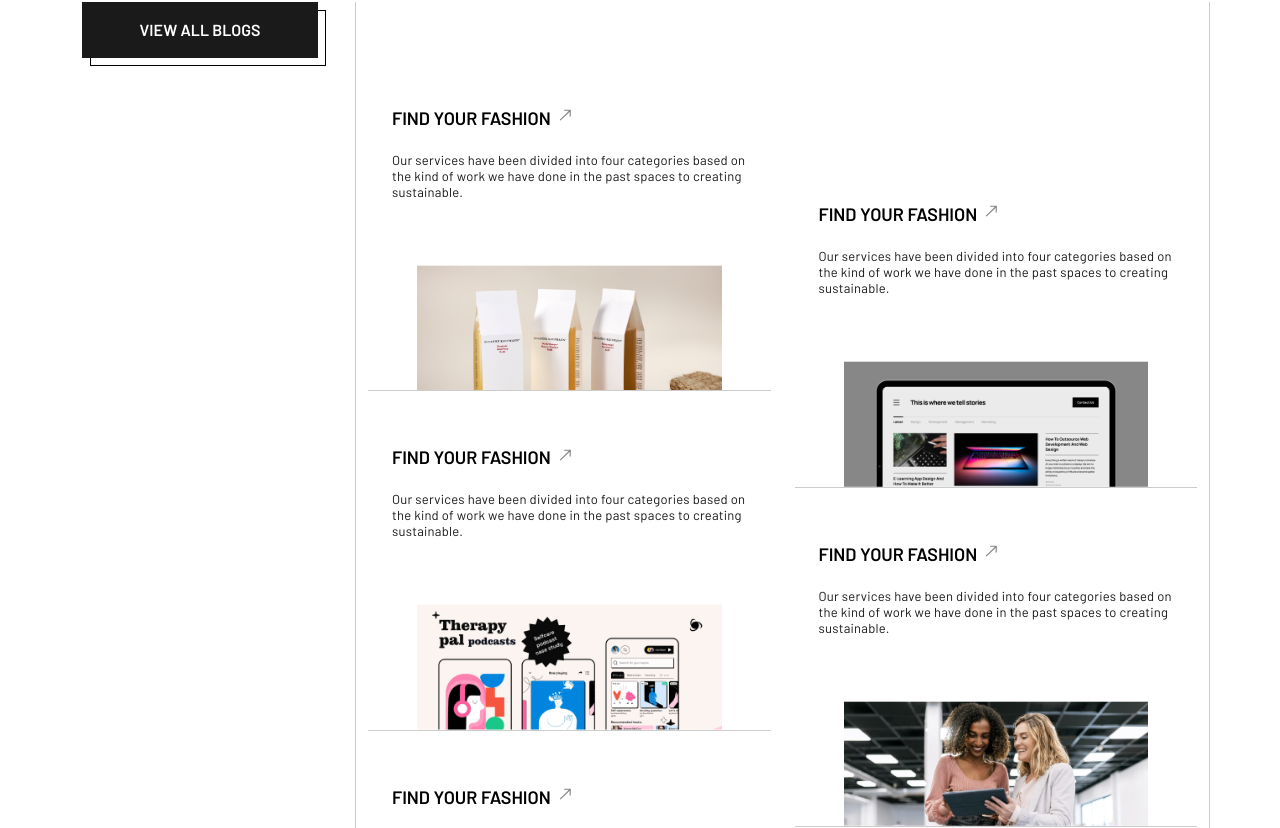
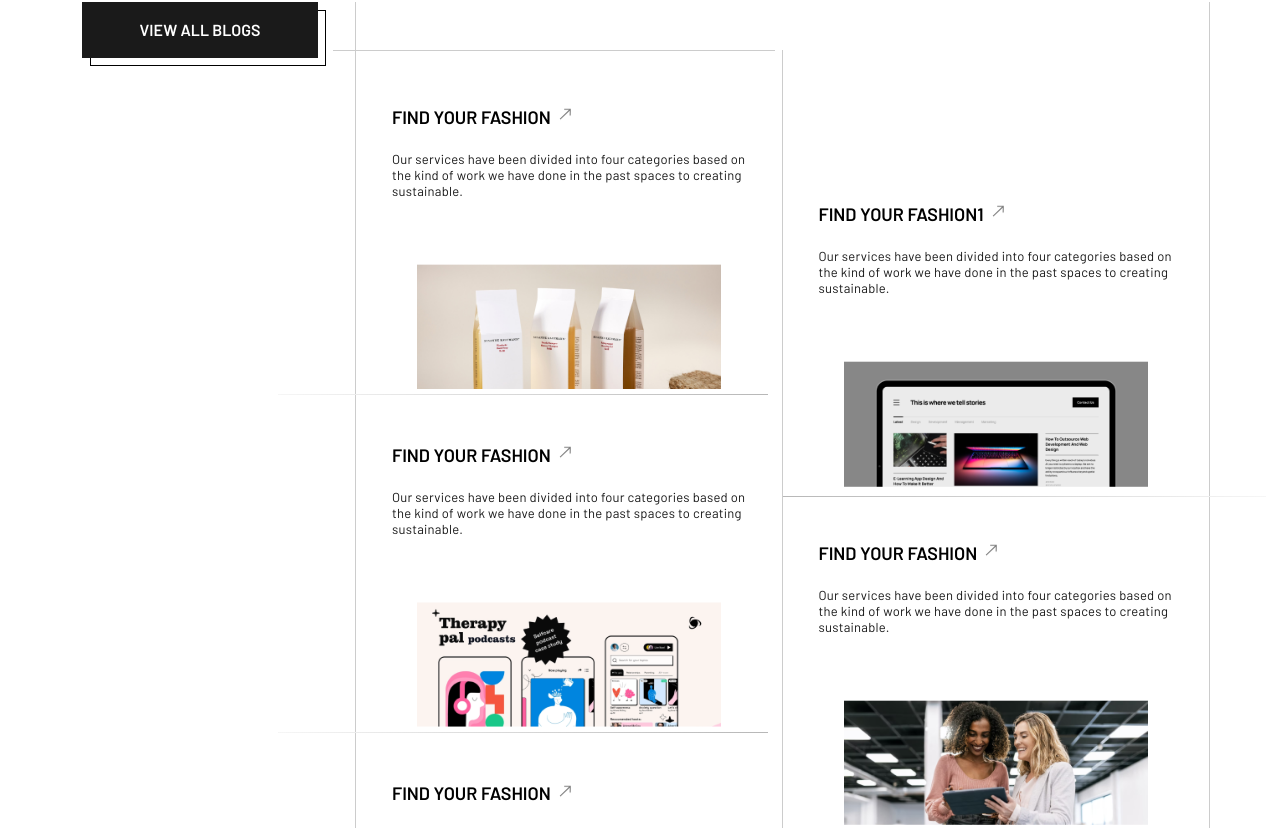
Before and after one commit to swap13-maker/The-Honest-Co, a React (Create React App) app: page / in a window 1280 px wide. Shown: the part 8752-9580 px from the top of the page. Built offline with nearby package versions, Linux system fonts and the light colour scheme; the HTML template or start-up script is replaced by a standard one.

Commit message:
added css for extra line

```diff
--- a/src/App.css
+++ b/src/App.css
@@ -214,6 +214,38 @@ h1 {
 .text-align-end {
   text-align: end;
 }
+.right_border {
+  border-right: 1px solid #ccc;
+}
+ .top_border {
+  border-top: 1px solid #ccc;
+  position: relative;
+  width: 110%;
+  left: -35px;
+  background: -o-linear-gradient(left, #000, transparent);
+  background: -webkit-linear-gradient(to left, #bda6a6, #f6f6f6);
+  background: -moz-linear-gradient(left, #000, transparent);
+  background: -o-linear-gradient(left, #000, transparent);
+}
+.top_border ::before{
+  background: #ccc;
+  content: "";
+  position: absolute;
+  left: -80px;
+  right: 0px;
+  height: 1px;
+  width: 120%;
+  background: linear-gradient(to left, #b7b7b7, #f6f6f6);
+  background: -webkit-linear-gradient(to left, #bda6a6, #f6f6f6);
+  background: -moz-linear-gradient(left, #000, transparent);
+  background: -o-linear-gradient(left, #000, transparent);
+}
+.left_border {
+  border-left: 1px solid #ccc;
+}
+.extra-border-left{
+  border-left: 1px solid #ccc;
+}
 /* ================================================= Services */
 .button {
   font: inherit;
@@ -233,6 +265,29 @@ h1 {
 .button:hover {
   box-shadow: 0em 0em #000;
   transform: translate(0.25em, 0.25em);
+}
+
+.blog_left{
+  position: relative;
+}
+.blog_left::before,.blog_left::after{
+  content: "";
+  position: absolute;
+  bottom: -10px;
+   left: -12px;
+  right: 0px;
+  height: 1px;
+  width: 120%;
+  background-image: linear-gradient(to right, #b7b7b7, #f6f6f6);
+  background-image: -webkit-linear-gradient(to right, #bda6a6, #f6f6f6);
+  background-image: -moz-linear-gradient(right, #000, transparent);
+  background-image: -o-linear-gradient(right, #000, transparent);
+}
+.blog_left:hover > .blog-thumbnail > img {
+  border-top: 0px solid transparent;
+  border-left: 0px solid transparent;
+  border-right: 0px solid transparent;
+  width: 100%;
 }
 
 /*desktop only media view*/
--- a/src/components/Blogs.css
+++ b/src/components/Blogs.css
@@ -24,8 +24,25 @@
 
 }
 .blog-card {
-  border-bottom: 1px solid #ccc;
+  /* border-bottom: 1px solid #ccc;  */
+  position: relative;
+
+  /* justify-content: flex-start; */
 }
+ .blog-card::after
+ {
+  content: "";
+  position: absolute;
+  bottom: -6px;
+   left: -90px;
+  right: 0px;
+  height: 1px;
+  width: 122%;
+  background-image: linear-gradient(to left, #b7b7b7, #f6f6f6);
+  background-image: -webkit-linear-gradient(to left, #bda6a6, #f6f6f6);
+  background-image: -moz-linear-gradient(left, #000, transparent);
+  background-image: -o-linear-gradient(left, #000, transparent);
+ }
 .blog-title {
   color: rgba(0, 0, 0, 0.9);
   font-family: Barlow;
@@ -44,6 +61,35 @@
     border-right: 25px solid transparent;
     transition: all 0.5s;
 }
+.case-thumbnail{
+  position: relative;
+  /* border-top: 1px solid #ccc; */
+  /* width: 110%;
+  left: -75px;
+  background: -o-linear-gradient(left, #000, transparent);
+  background: -webkit-linear-gradient(to left, #bda6a6, #f6f6f6);
+  background: -moz-linear-gradient(left, #000, transparent);
+  background: -o-linear-gradient(left, #000, transparent);  */
+}
+
+/* .case-thumbnail::after{
+  background: #ccc; */
+  /* content: "";
+  position: absolute;
+  left: -30px;
+  right: 0px;
+  height: 1px;
+  width: 110%;
+  background: linear-gradient(to left, #b7b7b7, #f6f6f6);
+  background: -webkit-linear-gradient(to left, #bda6a6, #f6f6f6);
+  background: -moz-linear-gradient(left, #000, transparent);
+  background: -o-linear-gradient(left, #000, transparent);
+  background: linear-gradient(to top, #b7b7b7, #f6f6f6);
+  background: -webkit-linear-gradient(to top, #bda6a6, #f6f6f6);
+  background: -moz-linear-gradient(top, #000, transparent);
+  background: -o-linear-gradient(top, #000, transparent);
+} */
+
 .case-thumbnail > img {
   width: 100%;
   border-top: 25px solid transparent;
@@ -51,6 +97,10 @@
   border-right: 25px solid transparent;
   border-bottom: 25px solid transparent;
   transition: all 0.5s ease;
+  /* padding-left: 100px; */
+  /* padding-right: 10px; */
+  /* margin-left: 50px; */
+
 }
 .blog-border {
   border-left: 1px solid #ccc;
@@ -60,7 +110,7 @@
     border-top: 0px solid transparent;
     border-left: 0px solid transparent;
     border-right: 0px solid transparent;
-    width: 100%;
+    width: 110%;
 }
 .case-card:hover > div > div > .case-thumbnail > img {
   border-top: 0px solid transparent;
@@ -112,3 +162,15 @@
   }
 
 }
+
+.case-thumbnail_1 {
+  border-top: 1px solid #ccc;
+  border-left: 1px solid #ccc;
+  position: relative;
+  width: 110%;
+  left: -35px;
+  background: -o-linear-gradient(left, #000, transparent);
+  background: -webkit-linear-gradient(to left, #bda6a6, #f6f6f6);
+  background: -moz-linear-gradient(left, #000, transparent);
+  background: -o-linear-gradient(left, #000, transparent);
+}
--- a/src/components/Blogs.js
+++ b/src/components/Blogs.js
@@ -20,7 +20,8 @@ function Blogs() {
       <div className="col-md-9">
         <div className="main-content">
           <div className="row blog-border py-5">
-            <div className="col-md-6 border-top">
+            <div className="col-md-6 right_border">
+            <div className="top_border"></div>
               <div className="blog-card px-4 pt-4">
                 <div className="blog-heading">
                   Find your Fashion
@@ -105,9 +106,9 @@ function Blogs() {
             </div>
 
             <div className="col-md-6 border-top mt-5 pt-5">
-              <div className="blog-card px-4 pt-4">
+              <div className="blog_left px-4 pt-4">
                 <div className="blog-heading">
-                  Find your Fashion
+                  Find your Fashion1
                   <svg
                     width="20"
                     height="14"
@@ -132,7 +133,7 @@ function Blogs() {
                   <img className="w-100" src={blog4} title="" alt="" />
                 </div>
               </div>
-              <div className="blog-card px-4 pt-4">
+              <div className="blog_left px-4 pt-4">
                 <div className="blog-heading">
                   Find your Fashion
                   <svg
```
